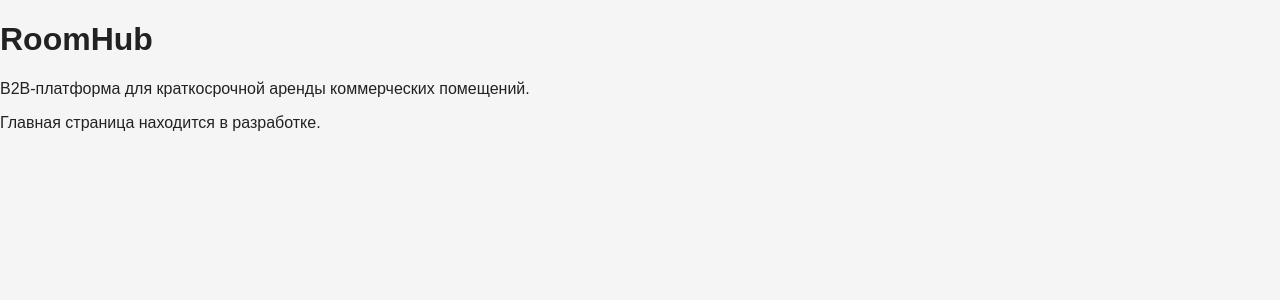
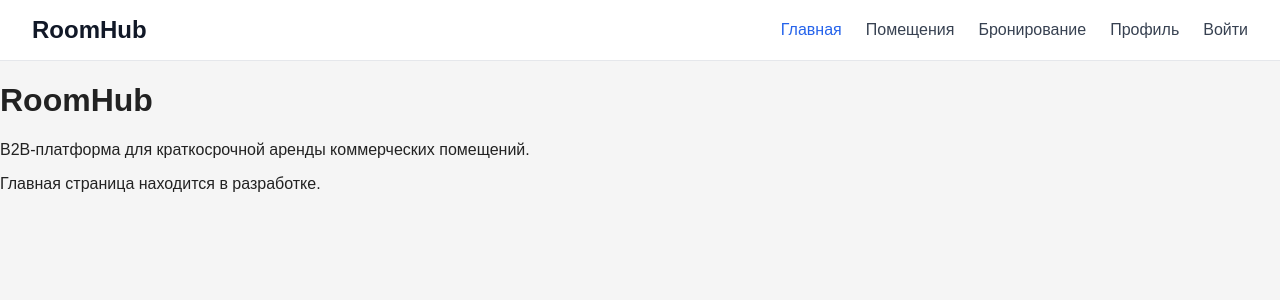
Before and after one commit to KycokBoDbl/Practice, a React (Vite) app in the folder frontend/: page / in a window 1280 px wide. Shown: the top 300 px of the page. Built offline with nearby package versions, Linux system fonts and the light colour scheme.

Commit message:
Фронтенд: Layout, Header и подготовка API объявлений

```diff
--- a/frontend/src/api/client.ts
+++ b/frontend/src/api/client.ts
@@ -1,7 +1,7 @@
 import axios from 'axios'
 
 export const api = axios.create({
-  baseURL: import.meta.env.VITE_API_URL ?? 'http://127.0.0.1:8000',
+  baseURL: import.meta.env.VITE_API_URL ?? 'http://127.0.0.1:8081',
   headers: {
     'Content-Type': 'application/json',
   },
--- /dev/null
+++ b/frontend/src/components/Header/Header.module.css
@@ -0,0 +1,33 @@
+.header {
+  display: flex;
+  align-items: center;
+  justify-content: space-between;
+  padding: 16px 32px;
+  border-bottom: 1px solid #e5e7eb;
+  background: #ffffff;
+}
+
+.logo {
+  font-size: 24px;
+  font-weight: 700;
+  color: #111827;
+}
+
+.nav {
+  display: flex;
+  gap: 24px;
+}
+
+.link {
+  color: #374151;
+  text-decoration: none;
+  font-weight: 500;
+}
+
+.link:hover {
+  color: #2563eb;
+}
+
+.active {
+  color: #2563eb;
+}
--- /dev/null
+++ b/frontend/src/components/Header/Header.tsx
@@ -0,0 +1,33 @@
+import { NavLink } from 'react-router-dom'
+
+import styles from './Header.module.css'
+
+export function Header() {
+  return (
+    <header className={styles.header}>
+      <strong className={styles.logo}>RoomHub</strong>
+
+      <nav className={styles.nav}>
+        <NavLink to="/" className={({ isActive }) => (isActive ? `${styles.link} ${styles.active}` : styles.link)}>
+          Главная
+        </NavLink>
+
+        <NavLink to="/spaces" className={({ isActive }) => (isActive ? `${styles.link} ${styles.active}` : styles.link)}>
+          Помещения
+        </NavLink>
+
+        <NavLink to="/booking" className={({ isActive }) => (isActive ? `${styles.link} ${styles.active}` : styles.link)}>
+          Бронирование
+        </NavLink>
+
+        <NavLink to="/profile" className={({ isActive }) => (isActive ? `${styles.link} ${styles.active}` : styles.link)}>
+          Профиль
+        </NavLink>
+
+        <NavLink to="/login" className={({ isActive }) => (isActive ? `${styles.link} ${styles.active}` : styles.link)}>
+          Войти
+        </NavLink>
+      </nav>
+    </header>
+  )
+}
--- /dev/null
+++ b/frontend/src/layouts/MainLayout.tsx
@@ -0,0 +1,14 @@
+import { Outlet } from 'react-router-dom'
+import { Header } from '../components/Header/Header'
+
+export function MainLayout() {
+  return (
+      <div>
+        <Header />
+
+        <main>
+          <Outlet />
+        </main>
+      </div>
+    )
+}
--- a/frontend/src/router/index.tsx
+++ b/frontend/src/router/index.tsx
@@ -1,5 +1,6 @@
 import { createBrowserRouter } from 'react-router-dom'
 
+import { MainLayout } from '../layouts/MainLayout'
 import { HomePage } from '../pages/Home/HomePage'
 import { LoginPage } from '../pages/Login/LoginPage'
 import { SpacesPage } from '../pages/Spaces/SpacesPage'
@@ -9,22 +10,28 @@ import { ProfilePage } from '../pages/Profile/ProfilePage'
 export const router = createBrowserRouter([
   {
     path: '/',
+    element: <MainLayout />,
+    children: [
+      {
+        index: true,
         element: <HomePage />,
       },
       {
-    path: '/login',
+        path: 'login',
         element: <LoginPage />,
       },
       {
-    path: '/spaces',
+        path: 'spaces',
         element: <SpacesPage />,
       },
       {
-    path: '/booking',
+        path: 'booking',
         element: <BookingPage />,
       },
       {
-    path: '/profile',
+        path: 'profile',
         element: <ProfilePage />,
       },
+    ],
+  },
 ])
```
Also changed, not shown: frontend/src/api/listings.ts (added, +7 -0 lines), frontend/src/types/listing.ts (added, +9 -0 lines), 1 other file (tests, documents, lock files or other folders). Lines whose indentation alone changed are shown as unchanged.
